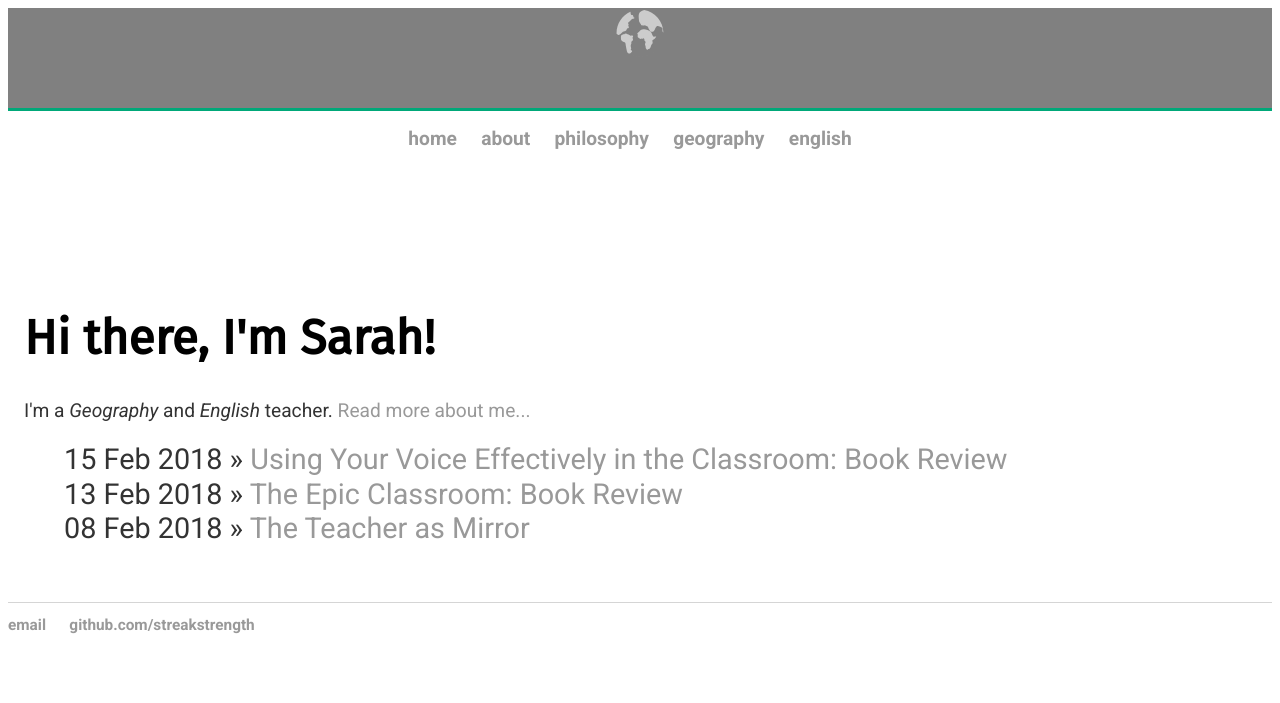
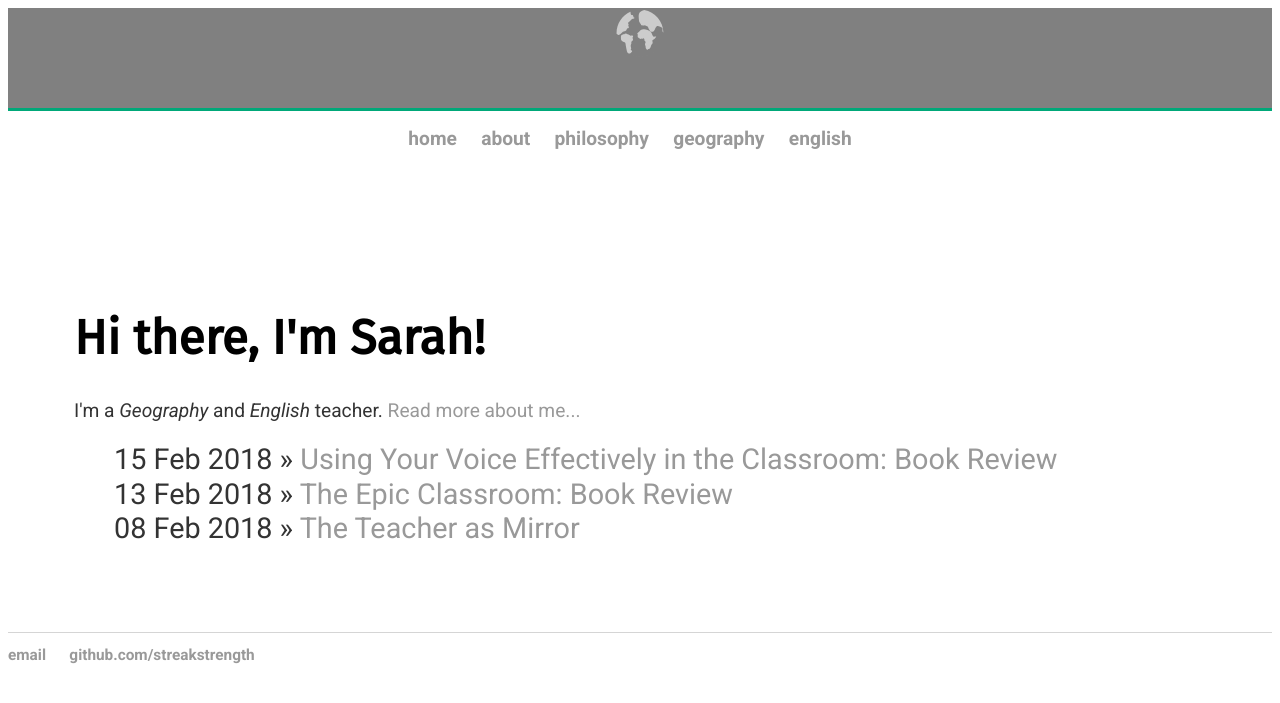
Before and after one commit to streakstrength/streakstrength.github.io, a Jekyll site: the page built from index.html, in a window 1280 px wide. Shown: the top 703 px of the page. Built offline with Jekyll 4.4.1, drawn with Linux system fonts in a browser that asks for light colours; nearby versions of some CDN libraries.

Commit message:
Added margin to content

```diff
--- a/css/main.css
+++ b/css/main.css
@@ -68,7 +68,7 @@ footer {
 /* Main content */
 .container {
     padding: 16px;
-    margin-top: 30px;
+    margin: 30px 50px;
     position: relative;
 }
 
```
